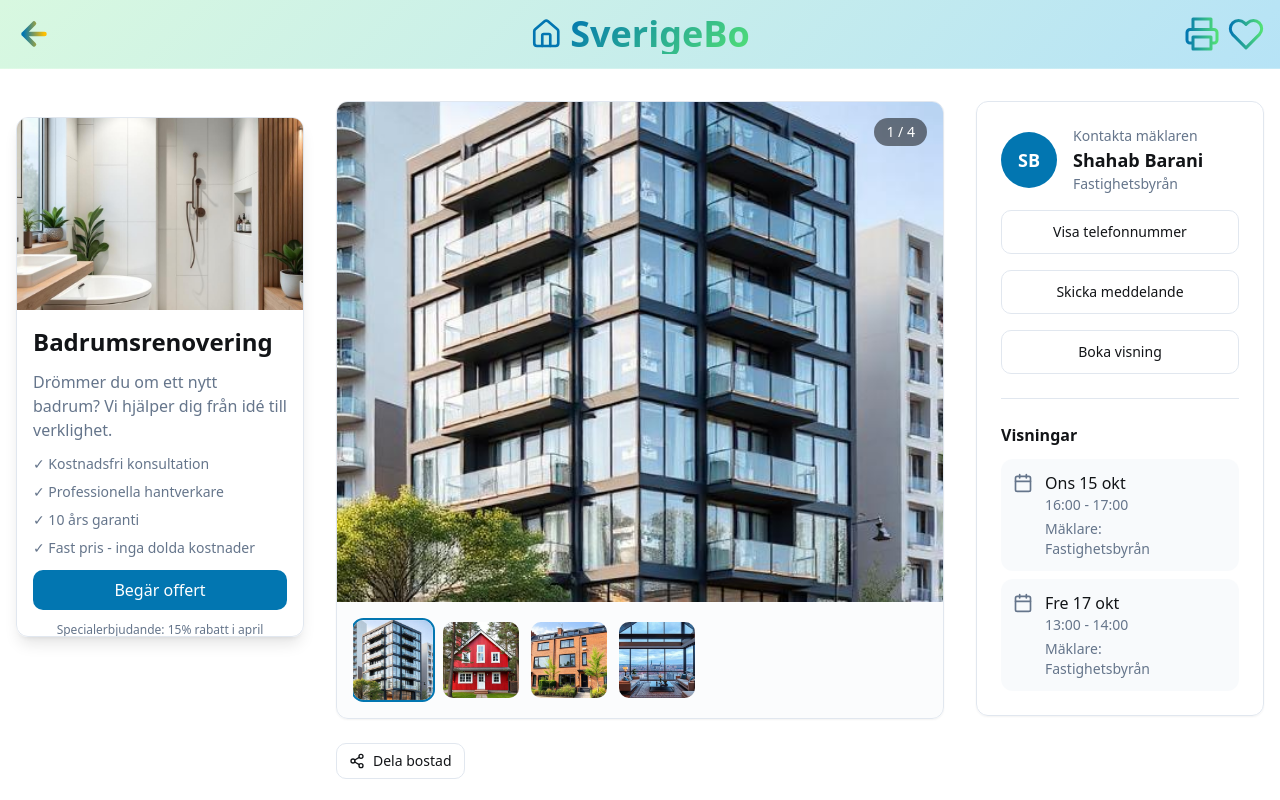
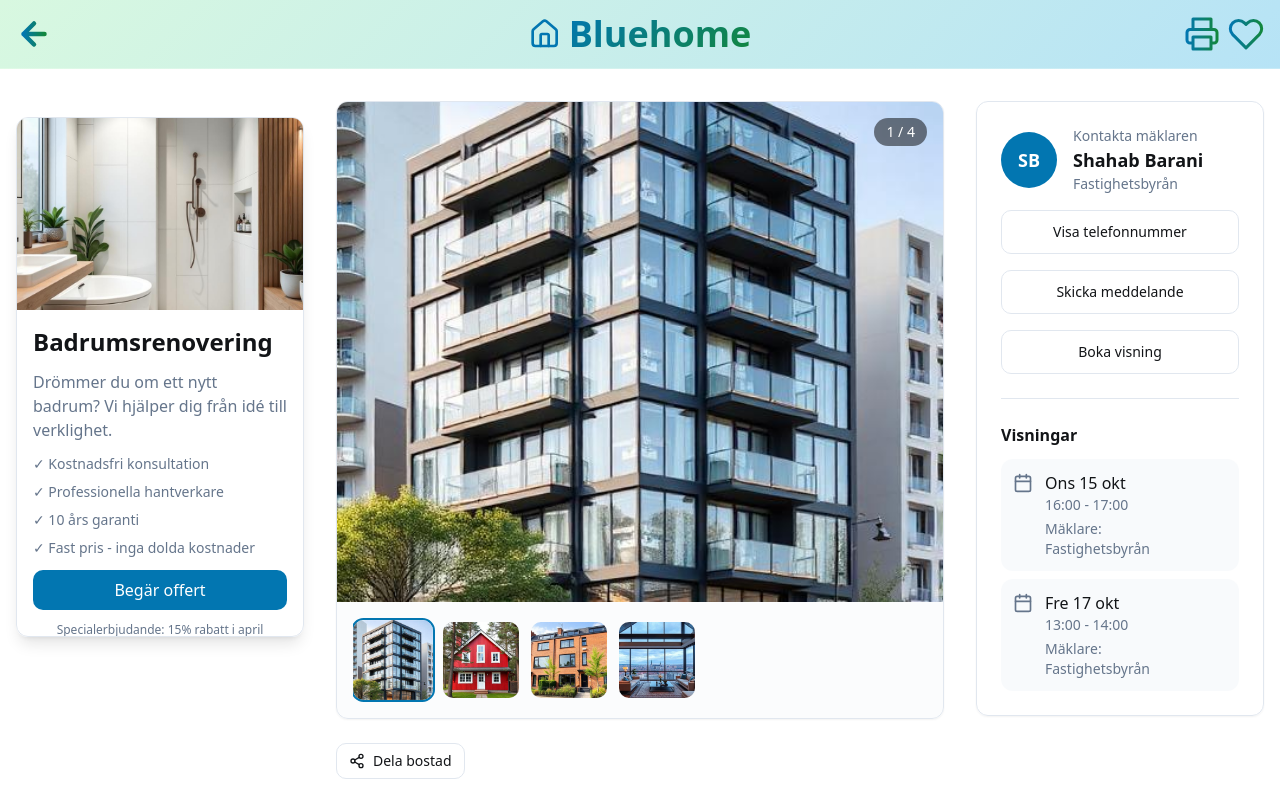
Before and after one commit to shabbebabbe23-svg/bluehome, a React (Vite) app: page /fastighet/1 in a window 1280 px wide. Shown: the top 800 px of the page. Built offline with nearby package versions, Linux system fonts and the light colour scheme; no server answers; the database is empty.

Commit message:
Reverted to commit 031ef89360fc43db2ef8281754a2a105d5cf5acd

```diff
--- a/src/components/Header.tsx
+++ b/src/components/Header.tsx
@@ -79,14 +79,14 @@ const Header = () => {
                 <defs>
                   <linearGradient id="homeGradient" x1="0%" y1="0%" x2="100%" y2="100%">
                     <stop offset="0%" style={{ stopColor: 'hsl(200 98% 35%)' }} />
-                    <stop offset="100%" style={{ stopColor: 'hsl(135 70% 60%)' }} />
+                    <stop offset="100%" style={{ stopColor: 'hsl(142 76% 30%)' }} />
                   </linearGradient>
                 </defs>
                 <path d="M3 9l9-7 9 7v11a2 2 0 0 1-2 2H5a2 2 0 0 1-2-2z" stroke="url(#homeGradient)" strokeWidth="2" fill="none" strokeLinecap="round" strokeLinejoin="round" />
                 <polyline points="9 22 9 12 15 12 15 22" stroke="url(#homeGradient)" strokeWidth="2" strokeLinecap="round" strokeLinejoin="round" />
               </svg>
               <span className="text-xl md:text-2xl lg:text-3xl font-bold bg-hero-gradient bg-clip-text text-transparent">
-                SverigeBo
+                Bluehome
               </span>
             </Link>
           </div>
--- a/src/index.css
+++ b/src/index.css
@@ -21,8 +21,8 @@ All colors MUST be HSL.
     --primary-foreground: 0 0% 100%;
     --primary-glow: 200 100% 50%;
 
-    --secondary: 135 70% 60%;
-    --secondary-foreground: 0 0% 0%;
+    --secondary: 142 76% 36%;
+    --secondary-foreground: 0 0% 100%;
 
     --muted: 210 40% 96%;
     --muted-foreground: 215 16% 47%;
@@ -40,14 +40,14 @@ All colors MUST be HSL.
     --radius: 0.75rem;
 
     /* Custom Real Estate Colors */
-    --hero-gradient: linear-gradient(135deg, hsl(200 98% 35%), hsl(135 70% 60%));
+    --hero-gradient: linear-gradient(135deg, hsl(200 98% 35%), hsl(142 76% 30%));
   /* Dark variant of the hero gradient (used in .dark mode) */
-  --hero-gradient-dark: linear-gradient(135deg, hsl(200 60% 18%), hsl(135 50% 35%));
+  --hero-gradient-dark: linear-gradient(135deg, hsl(200 60% 18%), hsl(142 50% 14%));
     --property-shadow: 0 10px 40px -10px hsl(200 98% 35% / 0.1);
     --property-hover-shadow: 0 20px 60px -10px hsl(200 98% 35% / 0.2);
     --glass-bg: hsl(0 0% 100% / 0.8);
     --property-bg: hsl(0 0% 100%);
-    --success: 135 70% 60%;
+    --success: 142 76% 30%;
     --warning: 43 96% 56%;
     --main-gradient: linear-gradient(135deg, hsl(135, 70%, 91%), hsl(198, 78%, 84%));
 
@@ -105,7 +105,7 @@ All colors MUST be HSL.
     --sidebar-border: 240 3.7% 15.9%;
     --sidebar-ring: 217.2 91.2% 59.8%;
     /* Dark mode hero gradient (slightly different stops for better contrast) */
-    --hero-gradient-dark: linear-gradient(135deg, hsl(200 60% 12%), hsl(45 80% 25%));
+    --hero-gradient-dark: linear-gradient(135deg, hsl(200 60% 12%), hsl(142 50% 10%));
   }
 }
 
--- a/src/pages/PropertyDetail.tsx
+++ b/src/pages/PropertyDetail.tsx
@@ -411,17 +411,17 @@ const PropertyDetail = () => {
             <defs>
               <linearGradient id="arrowGradient" x1="0%" y1="0%" x2="100%" y2="0%">
                 <stop offset="0%" style={{ stopColor: 'hsl(200 98% 35%)', stopOpacity: 1 }} />
-                <stop offset="100%" style={{ stopColor: 'hsl(45 100% 50%)', stopOpacity: 1 }} />
+                <stop offset="100%" style={{ stopColor: 'hsl(142 76% 30%)', stopOpacity: 1 }} />
               </linearGradient>
             </defs>
             <path d="M19 12H5M5 12L12 19M5 12L12 5" stroke="url(#arrowGradient)" strokeWidth="3" strokeLinecap="round" strokeLinejoin="round"/>
           </svg>
 
-          {/* SverigeBo Logo - Center */}
-          <Link to="/" className="flex items-center gap-2 hover:scale-110 transition-all duration-300 ease-out absolute left-1/2 -translate-x-1/2">
+          {/* Bluehome Logo - Center */}
+          <Link to="/" className="flex items-center gap-2 hover:opacity-80 transition-opacity absolute left-1/2 -translate-x-1/2">
             <Home className="w-6 h-6 sm:w-8 sm:h-8 text-primary" />
             <span className="text-2xl sm:text-3xl md:text-4xl font-bold bg-hero-gradient bg-clip-text text-transparent">
-              SverigeBo
+              Bluehome
             </span>
           </Link>
 
@@ -438,7 +438,7 @@ const PropertyDetail = () => {
               <defs>
                 <linearGradient id="printerGradient" x1="0%" y1="0%" x2="100%" y2="0%">
                   <stop offset="0%" style={{ stopColor: 'hsl(200 98% 35%)', stopOpacity: 1 }} />
-                  <stop offset="100%" style={{ stopColor: 'hsl(135 70% 60%)', stopOpacity: 1 }} />
+                  <stop offset="100%" style={{ stopColor: 'hsl(142 76% 30%)', stopOpacity: 1 }} />
                 </linearGradient>
               </defs>
               <path d="M6 9V2h12v7M6 18H4a2 2 0 0 1-2-2v-5a2 2 0 0 1 2-2h16a2 2 0 0 1 2 2v5a2 2 0 0 1-2 2h-2M6 14h12v8H6z" stroke="url(#printerGradient)" strokeWidth="2" strokeLinecap="round" strokeLinejoin="round"/>
@@ -455,7 +455,7 @@ const PropertyDetail = () => {
               <defs>
                 <linearGradient id="heartGradient" x1="0%" y1="0%" x2="100%" y2="0%">
                   <stop offset="0%" style={{ stopColor: 'hsl(200 98% 35%)', stopOpacity: 1 }} />
-                  <stop offset="100%" style={{ stopColor: 'hsl(135 70% 60%)', stopOpacity: 1 }} />
+                  <stop offset="100%" style={{ stopColor: 'hsl(142 76% 30%)', stopOpacity: 1 }} />
                 </linearGradient>
               </defs>
               <path
```
